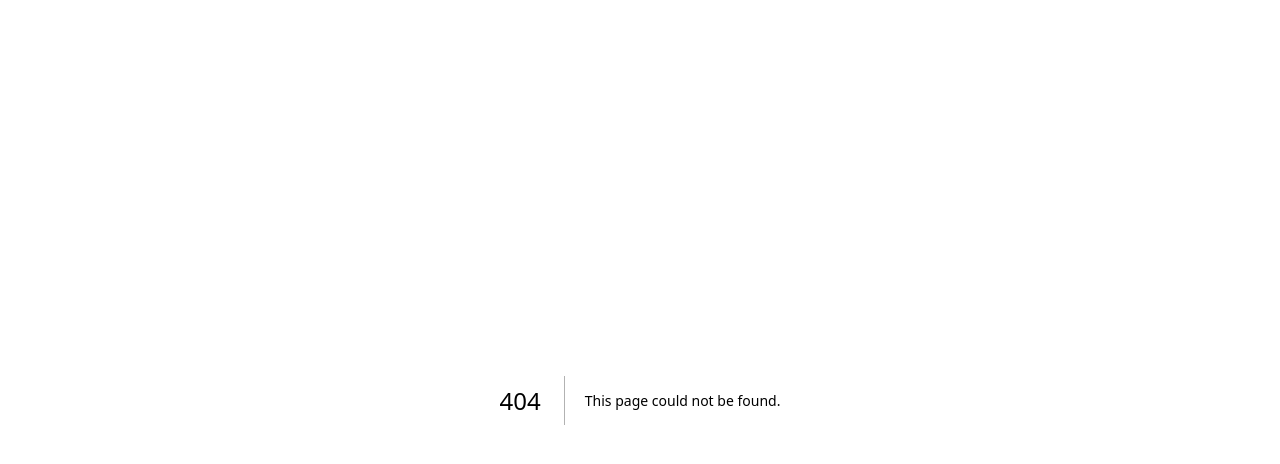
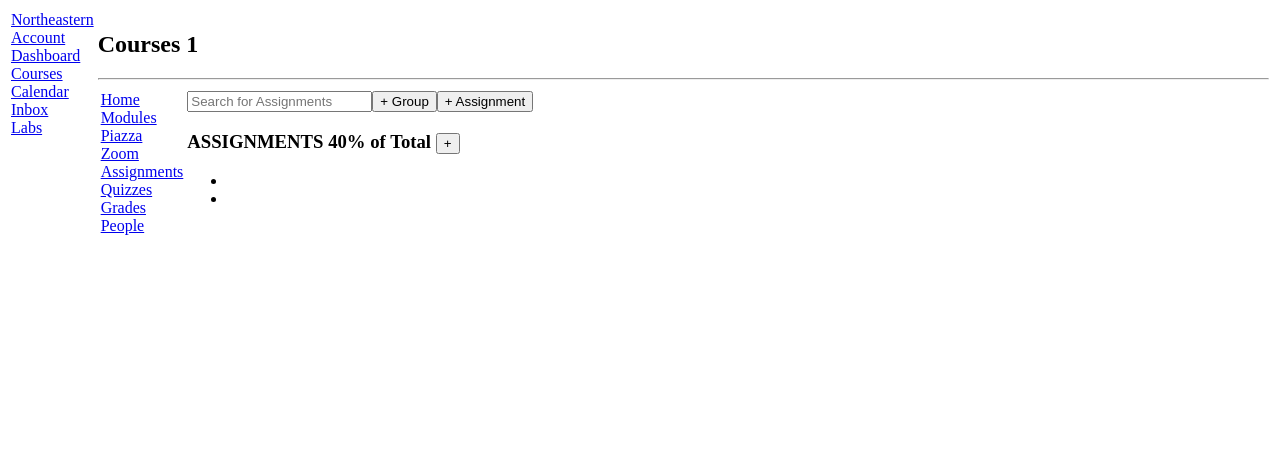
Before and after one commit to ellapitts/kambaz-next-js, a Next.js app: page /Courses/1/Assignments in a window 1280 px wide. Before the commit this address had no page. Shown: the top 464 px of the page. Built offline with nearby package versions, Linux system fonts and the light colour scheme.

Commit message:
Created more directory and placeholder pages for later

```diff
--- a/src/app/(Kambaz)/Courses/[cid]/Assignments/[aid]/page.tsx
+++ b/src/app/(Kambaz)/Courses/[cid]/Assignments/[aid]/page.tsx
@@ -1,4 +1,6 @@
-// This page covers rendering the course editor page
+// This is the assignment editor/view detail page
+// Content: Assignment name field, description, points field, due date field, submission type (link/file) field etc.
+// This is mostly for the Faculty/Professor View. Student does not have this accessibility feature in the future.
 
 export default function AssignmentEditor() {
   return (
@@ -25,5 +27,3 @@ export default function AssignmentEditor() {
     </div>
   );
 }
-
-// STarter code from prof for the editor page
--- /dev/null
+++ b/src/app/(Kambaz)/Courses/[cid]/Assignments/page.tsx
@@ -0,0 +1,29 @@
+// This page lists all the assignments for the course
+// Content is search bar, add assignment / group buttons, lists the various assignments' anchors
+
+export default function Assignments() {
+  return (
+    <div id="wd-assignments">
+      <input placeholder="Search for Assignments" id="wd-search-assignment" />
+      <button id="wd-add-assignment-group">+ Group</button>
+      <button id="wd-add-assignment">+ Assignment</button>
+      <h3 id="wd-assignments-title">
+        ASSIGNMENTS 40% of Total <button>+</button>{" "}
+      </h3>
+      <ul id="wd-assignment-list">
+        <li className="wd-assignment-list-item">
+          {/* <Link
+            href="/Courses/1234/Assignments/123"
+            className="wd-assignment-link"
+          >
+            A1 - ENV + HTML
+          </Link>
+          {""} */}
+        </li>
+        <li className="wd-assignment-list-item">
+          {/* Complete On Your Own */}
+        </li>
+      </ul>
+    </div>
+  );
+}
```
Also changed, not shown: src/app/(Kambaz)/Calendar/page.tsx (added, +10 -0 lines), src/app/(Kambaz)/Courses/[cid]/Grades/page.tsx (added, +8 -0 lines), src/app/(Kambaz)/Courses/[cid]/People/Table/page.tsx (added, +8 -0 lines), src/app/(Kambaz)/Courses/[cid]/Piazza/page.tsx (added, +10 -0 lines), src/app/(Kambaz)/Courses/[cid]/Quizzes/page.tsx (added, +8 -0 lines), src/app/(Kambaz)/Courses/[cid]/Zoom/page.tsx (added, +8 -0 lines), src/app/(Kambaz)/Inbox/page.tsx (added, +9 -0 lines).
